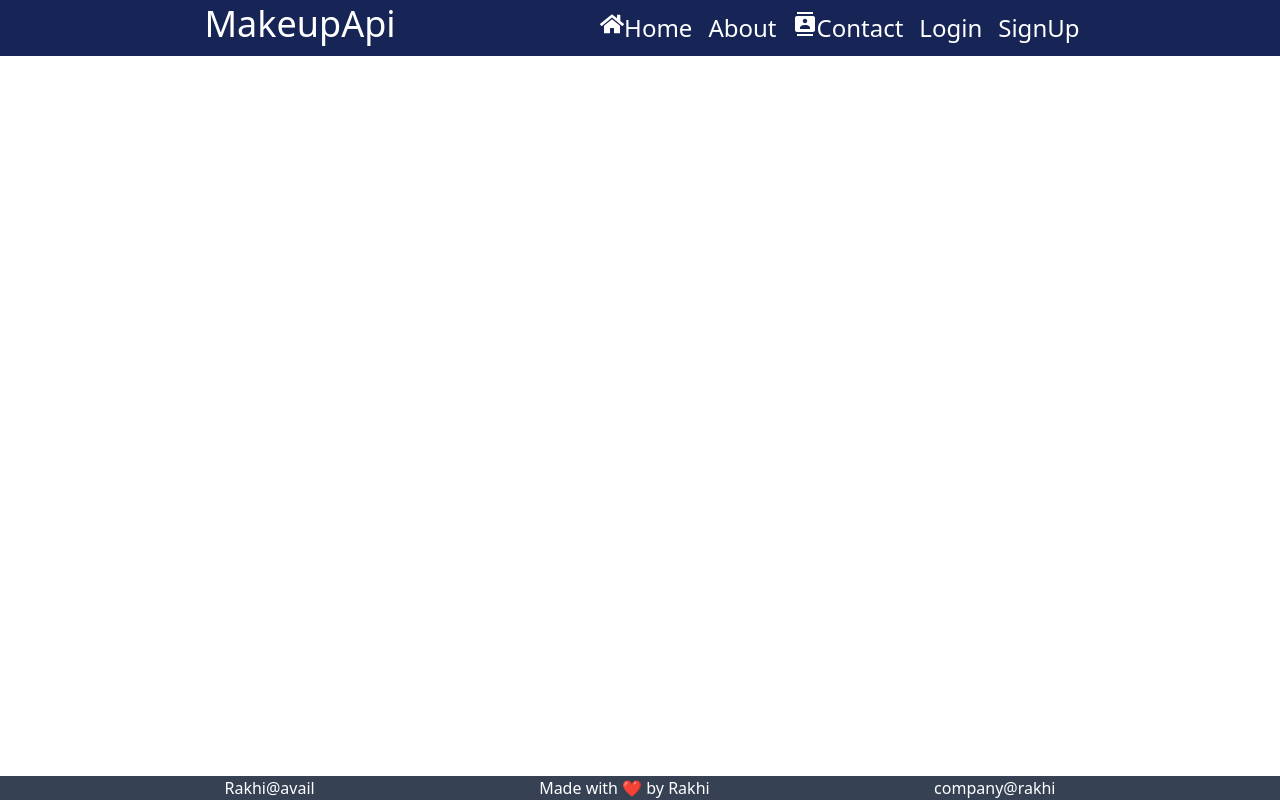
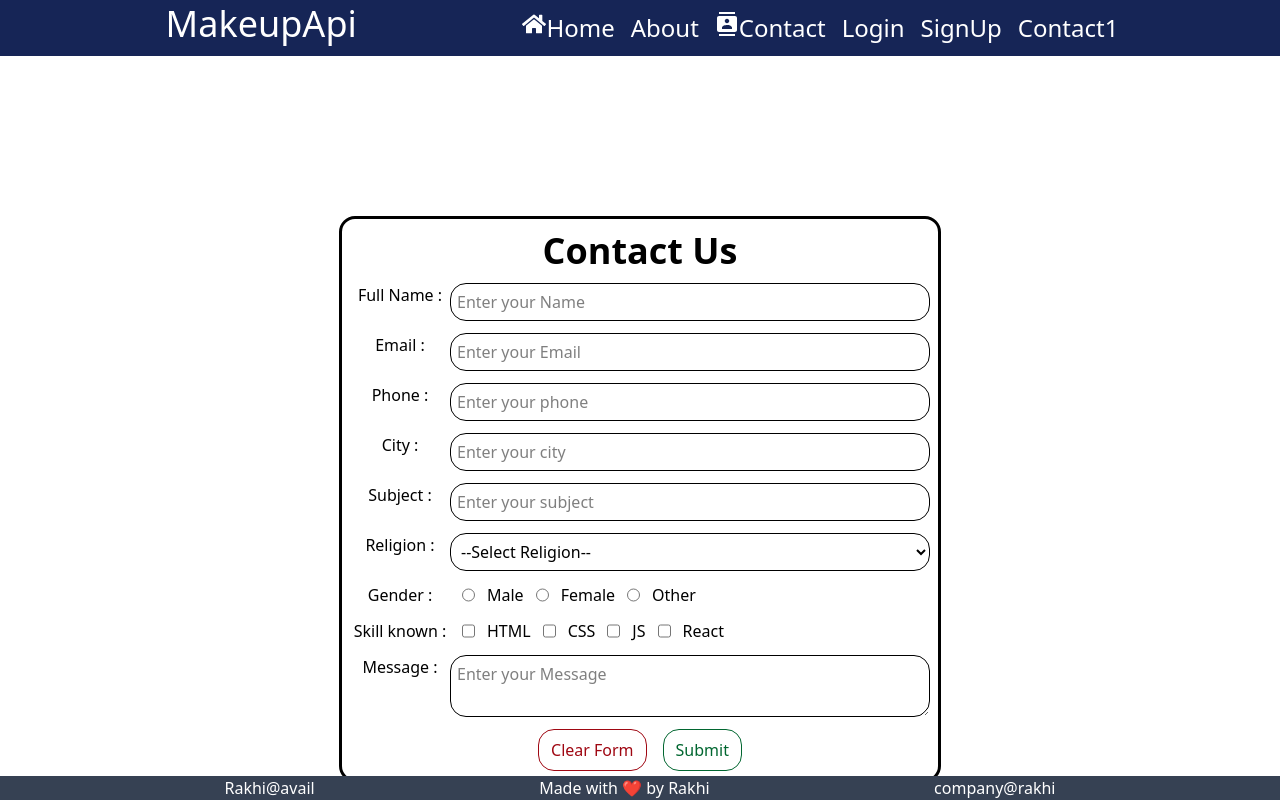
Before and after one commit to Rakhiraj1686/RICR-Web-Development, a React (Vite) app in the folder react/MakeupAPI/: page /contact1 in a window 1280 px wide. Built offline with nearby package versions, Linux system fonts and the light colour scheme.

Commit message:
login page

```diff
--- a/react/MakeupAPI/src/App.jsx
+++ b/react/MakeupAPI/src/App.jsx
@@ -7,6 +7,7 @@ import About from "./pages/About";
 import Contact from "./pages/Contact";
 import Login from "./pages/login";
 import SignUp from "./pages/SignUp";
+import Contact1 from "./pages/Contact1";
 
 import { BrowserRouter, Route, Routes } from "react-router-dom";
 
@@ -21,6 +22,7 @@ function App() {
           <Route path="/contact" element={<Contact />} />
           <Route path="/login" element={<Login />} />
           <Route path="/signUp" element={<SignUp />} />
+          <Route path="/contact1" element={<Contact1/>} />
         </Routes>
         <Footer />
       </BrowserRouter>
--- a/react/MakeupAPI/src/components/Header.jsx
+++ b/react/MakeupAPI/src/components/Header.jsx
@@ -26,6 +26,7 @@ const Header = () => {
           </Link>
           <Link to={"/Login"} className="text-decoration-none flex text-light">Login</Link>
           <Link to={"/SignUp"} className="text-decoration-none flex text-light">SignUp</Link>
+          <Link to={"/Contact1"} className="text-decoration-none flex text-light">Contact1</Link>
         </div>
       </div>
 
--- /dev/null
+++ b/react/MakeupAPI/src/pages/Contact1.jsx
@@ -0,0 +1,264 @@
+import React, { useState } from "react";
+
+const Contact1 = () => {
+  const [contactData, setContactData] = useState({
+    fullName: "",
+    email: "",
+    phone: "",
+    city: "",
+    subject: "",
+    message: "",
+    religion: "",
+    gender: "",
+    skill: [],
+  });
+
+  const [isLoading, setIsLoading] = useState(false);
+
+  const handleChange = (e) => {
+    const { name, value, type, checked } = e.target;
+    if (type === "checkbox") {
+      let temp = contactData.skill;
+      if (checked) {
+        temp.push(value);
+        setContactData((previousData) => ({ ...previousData, [name]: temp }));
+      } else {
+        temp = Object.values(temp); //Convert to Array
+        temp = temp.filter((word) => word !== value); //Remove the Undersired Value
+        setContactData((previousData) => ({ ...previousData, [name]: temp }));
+      }
+    } else {
+      setContactData((previousData) => ({ ...previousData, [name]: value }));
+    }
+  };
+
+  const handleClearForm = () => {
+    setContactData({
+      fullName: "",
+      email: "",
+      phone: "",
+      city: "",
+      subject: "",
+      message: "",
+      religion: "",
+      gender: "",
+      skill: [],
+    });
+  };
+
+  const handleSubmit = async (e) => {
+    e.preventDefault();
+    setIsLoading(true);
+    try {
+      console.log(contactData);
+    } catch (error) {
+      console.log(error.message);
+    } finally {
+      setIsLoading(false);
+    }
+    handleClearForm();
+  };
+
+  return (
+    <>
+      <div className="flex justify-center mt-40">
+        <div className="text-center border-3 p-2 rounded-2xl">
+          <h1 className="text-4xl font-bold my-1 mb-3">Contact Us</h1>
+          <div className="container">
+            <form onReset={handleClearForm} onSubmit={handleSubmit}>
+              <div className="mb-3 flex">
+                <label htmlFor="fullName " className="w-25">Full Name :</label>
+                <input
+                  type="text"
+                  name="fullName"
+                  id="fullName"
+                  value={contactData.fullName}
+                  onChange={handleChange}
+                  placeholder="Enter your Name"
+                  className="text-primary border rounded-2xl p-1.5 w-120"
+                />
+              </div>
+
+              <div className="mb-3 flex">
+                <label htmlFor="email " className="w-25">Email :</label>
+                <input
+                  type="email"
+                  name="email"
+                  id="email"
+                  value={contactData.email}
+                  onChange={handleChange}
+                  placeholder="Enter your Email"
+                  className="text-primary border rounded-2xl p-1.5 w-120"
+                />
+              </div>
+
+              <div className="mb-3 flex">
+                <label htmlFor="phone" className="w-25">Phone : </label>
+                <input
+                  type="number"
+                  name="phone"
+                  id="phone"
+                  value={contactData.phone}
+                  onChange={handleChange}
+                  placeholder="Enter your phone"
+                  className="text-primary border rounded-2xl p-1.5 w-120"
+                />
+              </div>
+
+              <div className="mb-3 flex">
+                <label htmlFor="city" className="w-25">City : </label>
+                <input
+                  type="text"
+                  name="city"
+                  id="city"
+                  value={contactData.city}
+                  onChange={handleChange}
+                  placeholder="Enter your city"
+                  className="text-primary border rounded-2xl p-1.5 w-120"
+                />
+              </div>
+
+              <div className="mb-3 flex">
+                <label htmlFor="subject" className="w-25">Subject : </label>
+                <input
+                  type="text"
+                  name="subject"
+                  id="subject"
+                  value={contactData.subject}
+                  onChange={handleChange}
+                  placeholder="Enter your subject"
+                  className="text-primary border rounded-2xl p-1.5 w-120"
+                />
+              </div>
+
+              <div className="mb-3 flex">
+                <label htmlFor="religion" className="w-25">Religion : </label>
+                <select
+                  name="religion"
+                  id="religion"
+                  onChange={handleChange}
+                  value={contactData.religion}
+                  className="border rounded-2xl p-1.5 w-120"
+                >
+                  <option value="">--Select Religion--</option>
+                  <option value="islam">Islam</option>
+                  <option value="hinduism">Hinduism</option>
+                  <option value="christianity">Christianity</option>
+                  <option value="buddhism">Buddhism</option>
+                  <option value="jainism">Jainism</option>
+                  <option value="sikhism">Sikhism</option>
+                  <option value="other">Other</option>
+                </select>
+              </div>
+
+              <div className="mb-3 flex gap-3">
+                <label htmlFor="gender" className="w-25">Gender : </label>
+                <input
+                  type="radio"
+                  name="gender"
+                  value="male"
+                  onChange={handleChange}
+                  checked={contactData.gender === "male"}
+                  className=""
+                />{" "}
+                Male
+                <input
+                  type="radio"
+                  name="gender"
+                  value="female"
+                  onChange={handleChange}
+                  checked={contactData.gender === "female"}
+                />{" "}
+                Female
+                <input
+                  type="radio"
+                  name="gender"
+                  value="other"
+                  onChange={handleChange}
+                  checked={contactData.gender === "other"}
+                />{" "}
+                Other
+              </div>
+
+              <div className="mb-3 flex gap-3">
+                <label htmlFor="skill" className="w-25">Skill known : </label>
+                <input
+                  type="checkbox"
+                  name="skill"
+                  value="html"
+                  onChange={handleChange}
+                  checked={
+                    Object.values(contactData.skill).find(
+                      (word) => word === "html"
+                    )
+                      ? true
+                      : false
+                  }
+                />{" "}
+                HTML
+                <input
+                  type="checkbox"
+                  name="skill"
+                  value="css"
+                  onChange={handleChange}
+                  checked={
+                    Object.values(contactData.skill).find(
+                      (word) => word === "css"
+                    )
+                      ? true
+                      : false
+                  }
+                />{" "}
+                CSS
+                <input
+                  type="checkbox"
+                  name="skill"
+                  value="js"
+                  onChange={handleChange}
+                  checked={
+                    Object.values(contactData.skill).find(
+                      (word) => word === "js"
+                    )
+                      ? true
+                      : false
+                  }
+                />{" "}
+                JS
+                <input
+                  type="checkbox"
+                  name="skill"
+                  value="react"
+                  onChange={handleChange}
+                  checked={Object.values(contactData.skill).includes("react")}
+                />{" "}
+                React
+              </div>
+
+              <div className="mb-3 flex">
+                <label htmlFor="message" className="w-25">Message : </label>
+                <textarea
+                  name="message"
+                  id="message"
+                  value={contactData.message}
+                  onChange={handleChange}
+                  placeholder="Enter your Message"
+                  className="text-primary border rounded-2xl p-1.5 w-120 "
+                ></textarea>
+              </div>
+              <div className="flex gap-4 justify-center">
+                <button type="reset" className="border rounded-2xl px-3 py-2  text-red-800 cursor-pointer hover:bg-[#81243d] hover:text-white hover:rounded ">
+                  Clear Form
+                </button>
+                <button type="submit" className="border rounded-2xl px-3 py-2  text-green-800 cursor-pointer hover:bg-[#06662d] hover:text-white hover:rounded ">
+                  {isLoading ? "Loading" : "Submit"}
+                </button>
+              </div>
+            </form>
+          </div>
+        </div>
+      </div>
+    </>
+  );
+};
+
+export default Contact1;
--- a/react/MakeupAPI/src/pages/SignUp.jsx
+++ b/react/MakeupAPI/src/pages/SignUp.jsx
@@ -6,6 +6,7 @@ const SignUp = () => {
   const [userName, setUserName] = useState("");
   const [password, setPassword] = useState("");
   const [confirmPassword, setConfirmPassword] = useState("");
+  const [religion,setReligion] = useState("");
   const [isLoading, setIsLoading] = useState(false);
 
   const handleClearForm = () => {
@@ -14,6 +15,7 @@ const SignUp = () => {
     setUserName("");
     setPassword("");
     setConfirmPassword("");
+    setReligion("");
   };
 
   const handleSignUp = async (e) => {
@@ -30,6 +32,7 @@ const SignUp = () => {
           userName,
           password,
           confirmPassword,
+          religion,
         };
         console.log(data);
       }, 5000);
@@ -80,6 +83,19 @@ const SignUp = () => {
                 required
               />
             </div>
+
+            <div className="mt-6 flex">
+              <label htmlFor="religion" className="w-25">
+                Religion :
+              </label>
+              <select name="religion" id="religion" onChange={handleSignUp} className="border w-120 rounded-2xl p-1.5">
+                <option value="">--Select Religion--</option>
+                <option value="islam">Islam</option>
+                <option value="hinduism">Hinduism</option>
+                <option value="christian">Christian</option>
+              </select>
+            </div>
+
             <div className="mt-6 flex">
               <label htmlFor="userName" className="w-25">
                 User Name :
--- a/react/MakeupAPI/src/pages/login.jsx
+++ b/react/MakeupAPI/src/pages/login.jsx
@@ -19,8 +19,7 @@ const Login = () => {
       );
       setTimeout(() => {
         const data = {
-          fullName,
-          email,
+          userName,
           password,
         };
         console.log(data);
```
